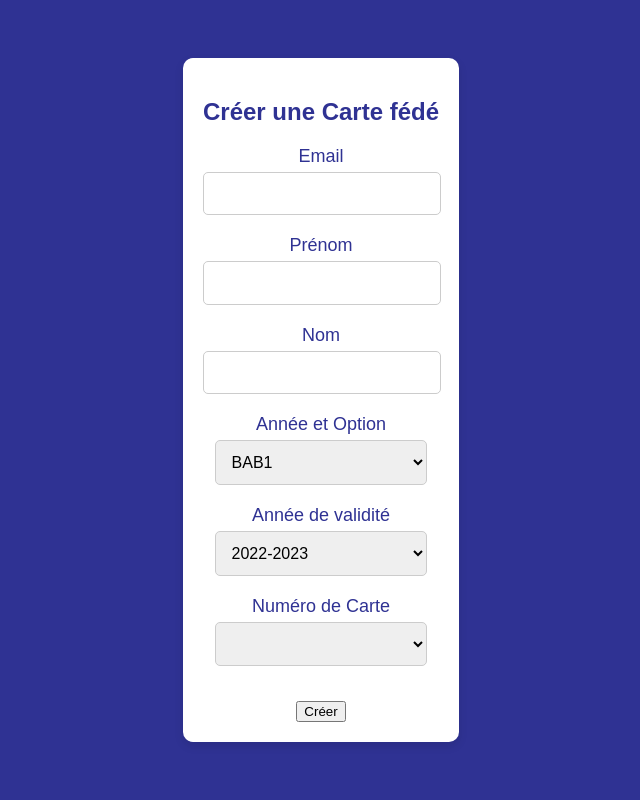
After one commit to BlueTorche/Virtualisation-Carte-Fede, a Flask app: template templates/admin.html in a window 1280 px wide. The commit adds this page. Shown: the whole page, without its empty margins (319-959 px from the left). Run offline with Flask 3, Linux system fonts and the light colour scheme; the template is opened without the code that fills it: values that come from a table or form of the project are taken from there, others are empty; parts of the project's set-up code (start-up, migrations or seed data) failed here and were passed over.

Commit message:
premier jet fonctionnel

```diff
--- /dev/null
+++ b/Models/schemas/admin_schema.py
@@ -0,0 +1,66 @@
+from datetime import datetime
+
+from flask_wtf import FlaskForm
+from wtforms import SubmitField, StringField, SelectField
+from wtforms.validators import DataRequired, Email, Length
+
+from Models.database.databasemodels import Carte
+
+
+def calculate_validity():
+    today = datetime.now()
+
+    if today.month >= 9:  # If current month is September or later
+        start_year = today.year
+    else:
+        start_year = today.year - 1
+
+    end_year = start_year + 1
+    return f"{start_year}-{end_year}"
+
+def calculate_all_validity_year():
+    this_year = calculate_validity()
+    year1 = int(this_year.split("-")[0])
+
+    all_validity = []
+
+    for i in range(-5,6):
+        all_validity.append(str(year1+i)+"-"+str(year1+i+1))
+
+    return all_validity
+
+class AdminForm(FlaskForm):
+    email = StringField('Email', validators=[DataRequired(), Email(), Length(min=6, max=50)])
+    lastname = StringField('Nom', validators=[DataRequired(), Length(min=2, max=50)])
+    firstname = StringField('Prénom', validators=[DataRequired(), Length(min=2, max=50)])
+    study_year = SelectField('Année et Option', validators=[DataRequired()], choices=[
+        ('BAB1', 'BAB1'),
+        ('BAB1 Archi', 'BAB1 Archi'),
+        ('BAB2', 'BAB2'),
+        ('BAB2 Archi', 'BAB2 Archi'),
+        ('BAB3 Archi', 'BAB3 Archi'),
+        ('BAB3 Chimie', 'BAB3 Chimie'),
+        ('BAB3 Elec', 'BAB3 Elec'),
+        ('BAB3 IG', 'BAB3 IG'),
+        ('BAB3 Meca', 'BAB3 Meca'),
+        ('BAB3 Mines', 'BAB3 Mines'),
+        ('MAB1 Archi', 'MAB1 Archi'),
+        ('MAB1 Chimie', 'MAB1 Chimie'),
+        ('MAB1 Elec', 'MAB1 Elec'),
+        ('MAB1 IG', 'MAB1 IG'),
+        ('MAB1 Meca', 'MAB1 Meca'),
+        ('MAB1 Mines', 'MAB1 Mines'),
+        ('MAB2 Archi', 'MAB2 Archi'),
+        ('MAB2 Chimie', 'MAB2 Chimie'),
+        ('MAB2 Elec', 'MAB2 Elec'),
+        ('MAB2 IG', 'MAB2 IG'),
+        ('MAB2 Meca', 'MAB2 Meca'),
+        ('MAB2 Mines', 'MAB2 Mines'),
+        ('Exté', 'Exté'),
+        ('Autre', 'Autre'),
+    ])
+    card_number = SelectField('Numéro de Carte', validators=[DataRequired()],
+                              choices=[])
+    validity_year = SelectField('Année de validité', validators=[DataRequired()],
+                                choices=calculate_all_validity_year(), default=calculate_validity())
+    submit = SubmitField('Créer')
--- a/app.py
+++ b/app.py
@@ -15,7 +15,7 @@ from Models.database.databasemodels import db as db
 from Models.routes.login_route import Login
 from Models.routes.home_route import Home
 # from Models.routes.Logout_route import Logout
-# from Models.routes.Admin_route import Admin
+from Models.routes.admin_route import Admin
 # from Models.routes.ChangeCredentials_route import ChangeCredentials
 # from Models.utils.limiter import limiter
 
@@ -86,7 +86,7 @@ def create_app():
     api.add_resource(Login, '/')
     # api.add_resource(Logout, '/logout')
     # api.add_resource(Home, '/home')
-    # api.add_resource(Admin, '/admin')
+    api.add_resource(Admin, '/admin')
     # api.add_resource(ChangeCredentials, '/changecredentials')
 
     register_extensions(app)
--- /dev/null
+++ b/static/style.css
@@ -0,0 +1,77 @@
+/* Reset default margin and padding for the body */
+body {
+  margin: 0;
+  padding: 0;
+  font-family: Arial, sans-serif;
+  background-color: #2f3293; /* Main background color */
+  color: #ffffff; /* White text color */
+}
+
+/* Center the content vertically and horizontally */
+body, html {
+  height: 100%;
+  display: flex;
+  flex-direction: column;
+  justify-content: center;
+  align-items: center;
+}
+
+/* Style for the QR code container */
+.container {
+  background-color: #ffffff; /* White box background */
+  color:#2f3293;
+  border-radius: 10px;
+  padding: 20px;
+  box-shadow: 0px 4px 10px rgba(0, 0, 0, 0.1); /* Box shadow for depth */
+  text-align: center;
+  max-width: 400px; /* Limit width for readability */
+  margin: 0 auto; /* Center horizontally */
+}
+
+h2 {
+  font-size: 24px;
+  margin-bottom: 20px;
+}
+
+label {
+  display: block;
+  font-size: 18px;
+  margin-bottom: 5px;
+}
+
+input[type="text"],
+input[type="email"],
+input[type="password"],
+select {
+  width: 90%;
+  padding: 5%;
+  font-size: 16px;
+  border-radius: 5px;
+  border: 1px solid #ccc;
+  margin-bottom: 15px;
+}
+
+.submit-button {
+  margin-top: 20px;
+}
+
+.message {
+  font-size: 18px;
+}
+
+/* Media query for responsiveness on small screens */
+@media screen and (max-width: 768px) {
+  h2 {
+    font-size: 22px;
+  }
+
+  input[type="text"],
+  input[type="email"],
+  select {
+    font-size: 14px;
+  }
+
+  .message {
+    font-size: 16px;
+  }
+}
--- /dev/null
+++ b/templates/admin.html
@@ -0,0 +1,29 @@
+<!DOCTYPE html>
+<html>
+<head>
+  <title>Admin</title>
+  <meta charset="utf-8">
+  <link rel="stylesheet" href="{{ url_for('static', filename='style.css') }}">
+</head>
+<body>
+  <div class="container">
+    <h2>Créer une Carte fédé</h2>
+    <form action="{{ url_for('admin') }}" method="POST">
+      <input type="hidden" name="_method" value="CREATE">
+      {% if message %}
+        <div class="message">{{ message }}</div>
+      {% endif %}
+      {{ form.csrf_token }}
+      <label>{{ form.email.label }} {{ form.email }}</label>
+      <label>{{ form.firstname.label }} {{ form.firstname }}</label>
+      <label>{{ form.lastname.label }} {{ form.lastname }}</label>
+      <label>{{ form.study_year.label }} {{ form.study_year }}</label>
+      <label>{{ form.validity_year.label }} {{ form.validity_year }}</label>
+      <label>{{ form.card_number.label }} {{ form.card_number }}</label>
+      <div class="submit-button">
+        {{ form.submit }}
+      </div>
+    </form>
+  </div>
+</body>
+</html>
--- a/templates/login.html
+++ b/templates/login.html
@@ -2,10 +2,11 @@
 <html>
 <head>
   <title>Login</title>
+  <meta charset="utf-8">
   <link rel="stylesheet" href="{{ url_for('static',filename = 'style.css') }}">
 </head>
 <body>
-  <div class="content">
+  <div class="container">
     <form action="{{ url_for('login') }}" method="POST">
       <h2>Login</h2>
         {% if message %}
@@ -15,9 +16,6 @@
         {{ form.email.label }} {{ form.email }}
         {{ form.password.label }} {{ form.password }}
         {{ form.submit }}
-  <div>
-<button class="create-account-btn" onclick="window.location.href='{{ url_for('login', _method='GET') }}'">Create an Account</button>
-  </div>
     </form>
   </div>
 </body>
```
Also changed, not shown: Alan.py (added, +23 -0 lines), Models/database/databasemodels.py (+12 -0 lines), Models/routes/admin_route.py (added, +129 -0 lines), Models/routes/home_route.py (+16 -19 lines), Models/routes/login_route.py (+5 -6 lines), dockerutils/init.sql (+31 -7 lines), templates/home.html (+14 -3 lines).
